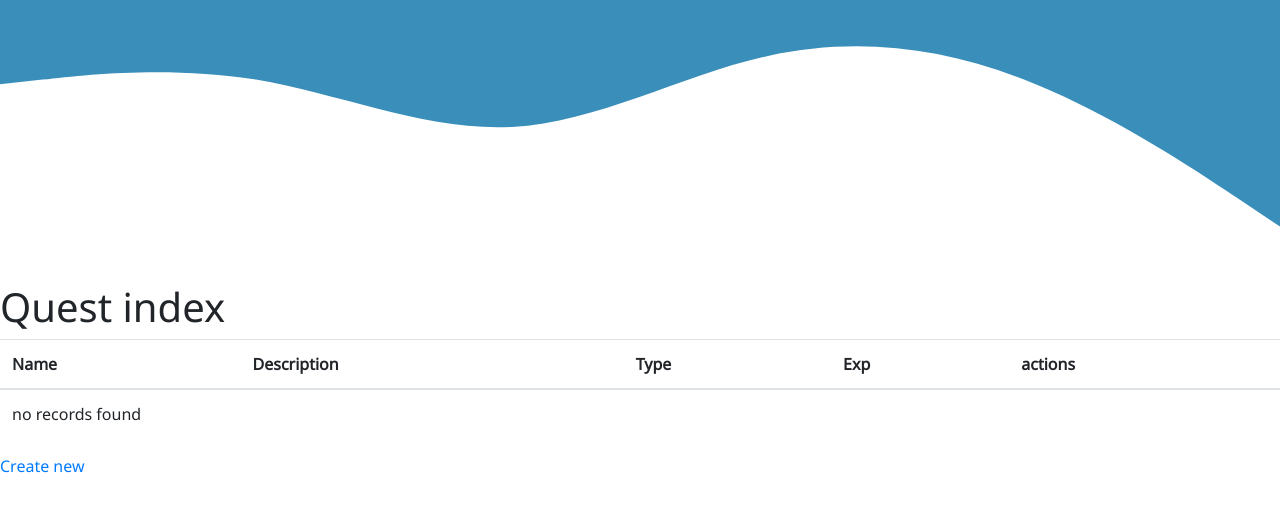
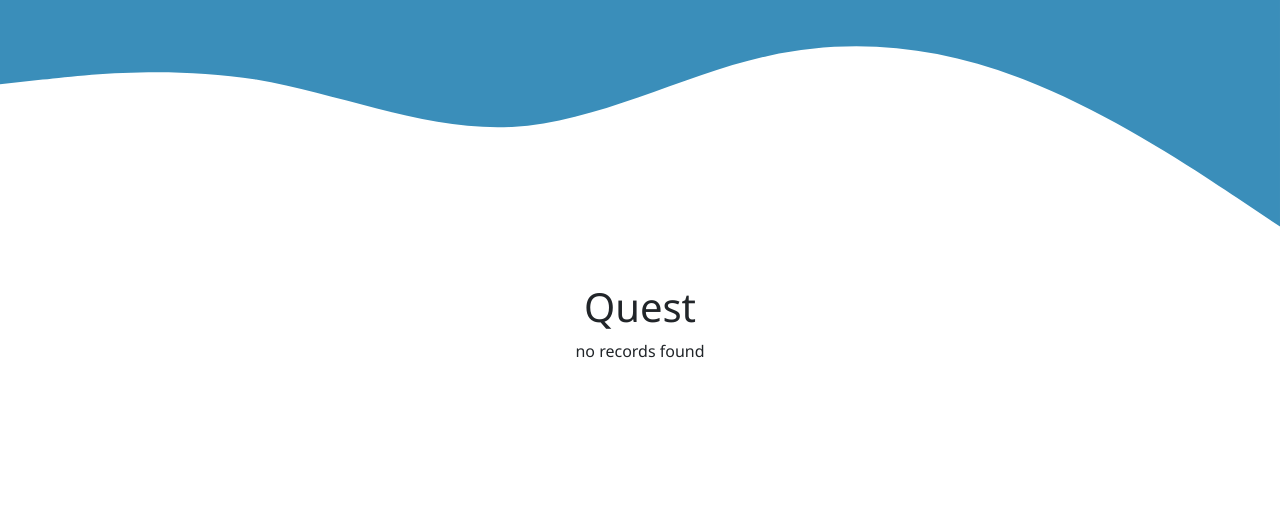
Before and after one commit to Tristan-Samson/Get-Out, a Symfony app: template templates/quest/index.html.twig in a window 1280 px wide. Shown: the part 73-585 px from the top of the page. Run offline with Twig, Linux system fonts and the light colour scheme; the template is opened without the code that fills it, so the values that code supplies are empty; some libraries are stand-ins or nearby versions.

Commit message:
bage de dashboard

```diff
--- a/src/Controller/QuestController.php
+++ b/src/Controller/QuestController.php
@@ -43,10 +43,11 @@ class QuestController extends AbstractController
 
         if ($form->isSubmitted() && $form->isValid()) {
             $entityManager = $this->getDoctrine()->getManager();
+            $quest->setType(3);
             $entityManager->persist($quest);
             $entityManager->flush();
 
-            return $this->redirectToRoute('quest_index');
+            return $this->redirectToRoute('dashboard_index');
         }
 
         return $this->render('quest/new.html.twig', [
--- a/templates/dashboard/index.html.twig
+++ b/templates/dashboard/index.html.twig
@@ -27,7 +27,7 @@
                 {% for limit in limits %}
                     <a href="{{ path('quest_show' , { 'id': limit.id} )}}"><p class="card-text">{{ limit.name  }}</p></a>
                 {% endfor %}
-                <a href="{{ path('quest_type' , {'type': dailys.1.type}) }}" class="card-link">View</a>
+                <a href="{{ path('quest_type' , {'type': limits.1.type}) }}" class="card-link">View</a>
             </div>
         </div>
         <div class="card col-10 col-md-8 col-lg-8 m-5 ">
@@ -37,7 +37,7 @@
                 {% for personal in personals %}
                 <a href="{{ path('quest_show' , { 'id': personal.id} )}}"> <p class="card-text">{{ personal.name  }}</p></a>
                 {% endfor %}
-                <a href="{{ path('quest_type' , {'type': dailys.2.type}) }}" class="card-link">View</a>
+                <a href="{{ path('quest_type' , {'type': personals.2.type}) }}" class="card-link">View</a>
                 <a href="{{ path('quest_new') }}" class="card-link">Create one</a>
             </div>
         </div>
--- a/templates/quest/index.html.twig
+++ b/templates/quest/index.html.twig
@@ -3,37 +3,23 @@
 {% block title %}Quest index{% endblock %}
 
 {% block body %}
-    <h1>Quest index</h1>
+    <h1 class="text-center">Quest </h1>
 
-    <table class="table">
-        <thead>
-            <tr>
-                <th>Name</th>
-                <th>Description</th>
-                <th>Type</th>
-                <th>Exp</th>
-                <th>actions</th>
-            </tr>
-        </thead>
-        <tbody>
-        {% for quest in quests %}
-            <tr>
-                <td>{{ quest.name }}</td>
-                <td>{{ quest.Description }}</td>
-                <td>{{ quest.type }}</td>
-                <td>{{ quest.exp }}</td>
-                <td>
-                    <a href="{{ path('quest_show', {'id': quest.id}) }}">show</a>
-                    <a href="{{ path('quest_edit', {'id': quest.id}) }}">edit</a>
-                </td>
-            </tr>
-        {% else %}
-            <tr>
-                <td colspan="6">no records found</td>
-            </tr>
-        {% endfor %}
-        </tbody>
-    </table>
+    <div class="row justify-content-center">
+    {% for quest in quests %}
+        <div class="card" style="width: 18rem;">
+            <div class="card-body">
+                <h5 class="card-title">{{ quest.name }}</h5>
+                <h6 class="card-subtitle mb-2 text-muted"> EXP: {{ quest.exp }}</h6>
+                <p class="card-text">{{ quest.Description }}</p>
+                <a href="#" class="card-link">Validate</a>
+            </div>
+        </div>
+    {% else %}
+        no records found
+    {% endfor %}
 
-    <a href="{{ path('quest_new') }}">Create new</a>
+    </div>
+
+
 {% endblock %}
```
